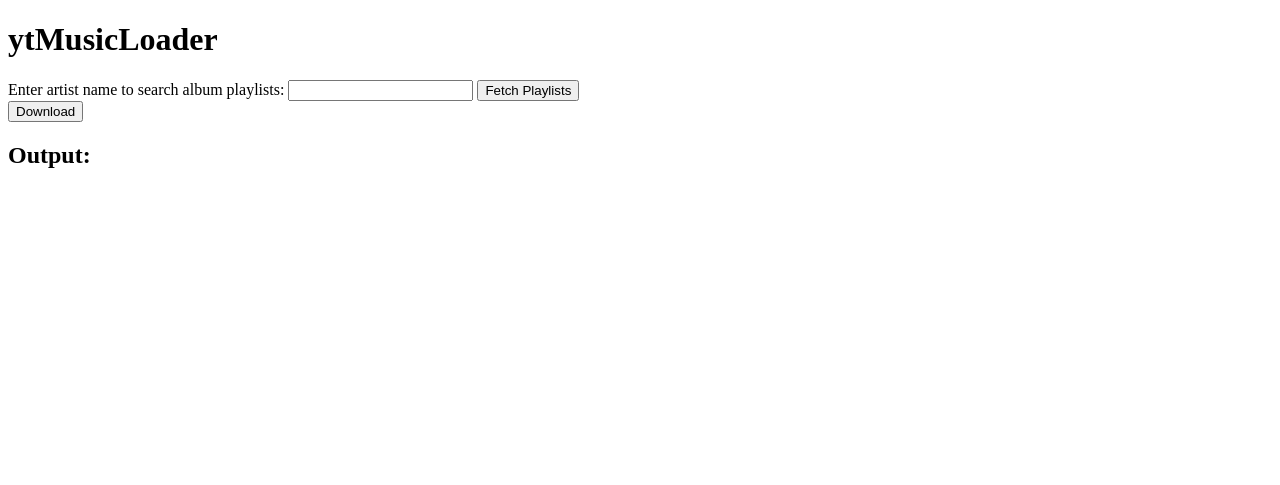
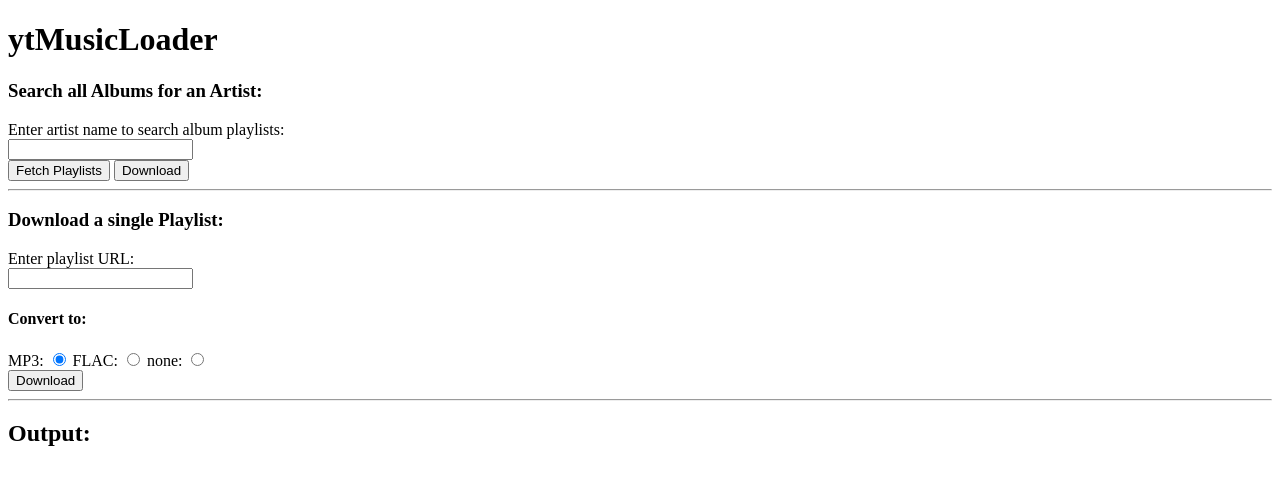
Before and after one commit to Firewolf1337/ytMusicLoader, a Flask app: page / in a window 1280 px wide. Shown: the top 485 px of the page. Run offline with Flask 3, Linux system fonts and the light colour scheme; some libraries are stand-ins or nearby versions.

Commit message:
Added possibility to download one playlist via website

```diff
--- a/server.py
+++ b/server.py
@@ -29,6 +29,13 @@ def run_download():
 
     process.wait()
 
+def run_single(playlist, format):
+    command = ["py", "download.py", "-l", playlist, "-f", format]
+    process = subprocess.Popen(command, stdout=subprocess.PIPE, stderr=subprocess.STDOUT, universal_newlines=True)
+    for line in process.stdout:
+        socketio.emit('output', line.strip())
+    process.wait()
+
 @socketio.on('run_search')
 def handle_run_search(data):
     search_text = data['search_text']
@@ -38,5 +45,11 @@ def handle_run_search(data):
 def handle_run_download():
     threading.Thread(target=run_download).start()
 
+@socketio.on('run_single')
+def handle_run_single(data):
+    playlist = data['playlist']
+    format = data['format']
+    threading.Thread(target=run_single, args=(playlist,format,)).start()
+
 if __name__ == '__main__':
     socketio.run(app, debug=True)
--- a/templates/index.html
+++ b/templates/index.html
@@ -5,16 +5,32 @@
 </head>
 <body>
     <h1>ytMusicLoader</h1>
-
-    <form>
-        <label for="search_text">Enter artist name to search album playlists:</label>
-        <input type="text" id="search_text" name="search_text">
-        <button type="button" onclick="runSearch()">Fetch Playlists</button>
-    </form>
-
+    <div>
+    <h3>Search all Albums for an Artist:</h3>
+    <label for="search_text">Enter artist name to search album playlists:</label>
+    <br>
+    <input type="text" id="search_text" name="search_text">
+    <br>
+    <button type="button" onclick="runSearch()">Fetch Playlists</button>
     <button type="button" onclick="runDownload()">Download</button>
-
-
+    </div>
+    <hr>
+    <div>
+        <h3>Download a single Playlist:</h3>
+        <label for="playlist">Enter playlist URL:</label>
+        <br>
+        <input type="text" id="playlist" name="playlist">
+        <h4>Convert to:</h4>
+        <label for="mp3">MP3:</label>
+        <input type="radio" id="mp3" name="format" value="mp3" checked>
+        <label for="flac">FLAC:</label>
+        <input type="radio" id="flac" name="format" value="flac">
+        <label for="none">none:</label>
+        <input type="radio" id="none" name="format" value="none">
+        <br>
+        <button type="button" onclick="runSingle()">Download</button>
+    </div>
+    <hr>
     <h2>Output:</h2>
     <pre id="output"></pre>
 
@@ -40,6 +56,12 @@
             socket.emit('run_download');
         }
 
+        function runSingle() {
+            clearOutput();
+            const playlist = document.getElementById("playlist").value;
+            const format = document.querySelector('input[name="format"]:checked').value; ;
+            socket.emit('run_single', { playlist: playlist, format: format });
+        }
         function clearOutput() {
             outputElement.innerHTML = ""; // Clear the content of the <pre> element
             }
```
